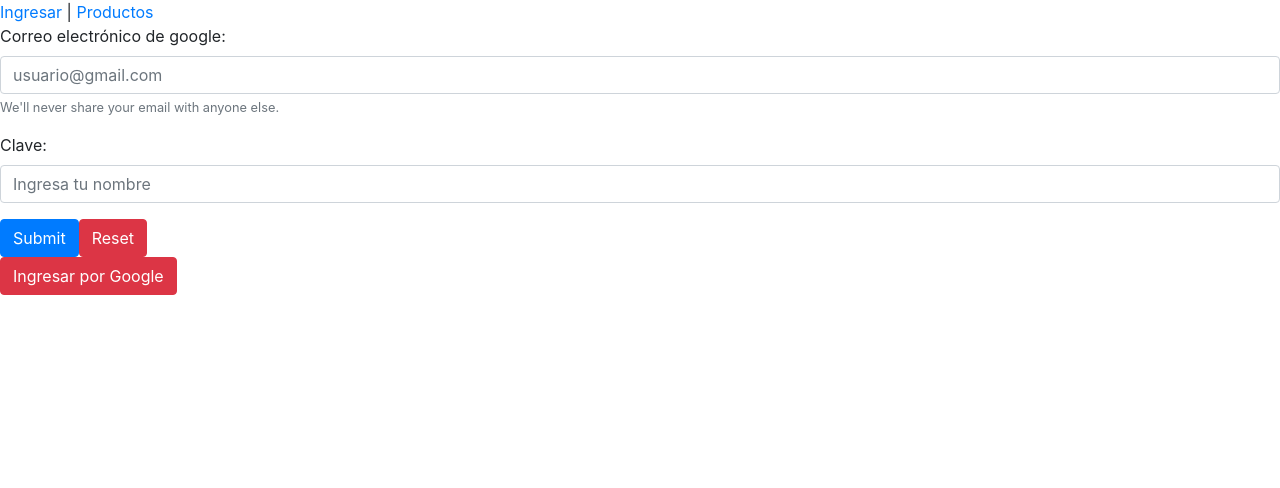
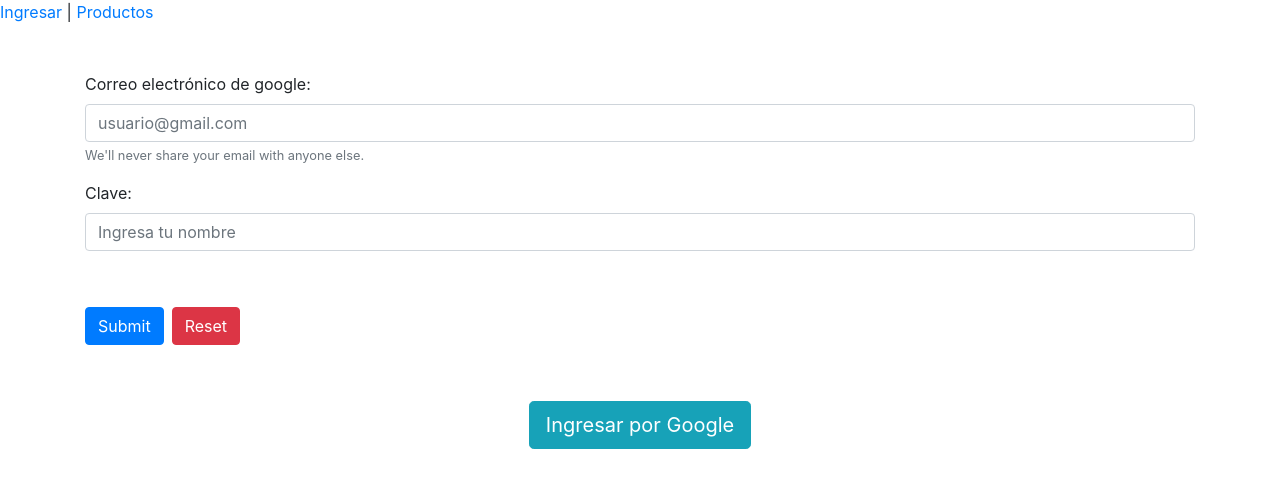
Before and after one commit to flowersflowing/DL_pruebadeploy, a Vue app: page / in a window 1280 px wide. Shown: the top 488 px of the page. Built offline with nearby package versions, Linux system fonts and the light colour scheme.

Commit message:
Ordenando un poco. Todavía no puedo traer la db a la tabla

```diff
--- a/src/components/Login.vue
+++ b/src/components/Login.vue
@@ -1,5 +1,5 @@
 <template>
-  <div class="login">
+  <div class="login container my-5">
     <b-form @submit.prevent="login" @reset="onReset" v-if="show">
       <b-form-group id="input-group-1" label="Correo electrónico de google:" label-for="input-1" description="We'll never share your email with anyone else.">
         <b-form-input id="input-1" v-model="form.email" type="email" placeholder="usuario@gmail.com" required></b-form-input>
@@ -8,11 +8,14 @@
       <b-form-group id="input-group-2" label="Clave:" label-for="input-2">
         <b-form-input id="input-2" v-model="form.password" type="password" placeholder="Ingresa tu nombre" required></b-form-input>
       </b-form-group>
-
-      <b-button type="submit" variant="primary">Submit</b-button>
-      <b-button type="reset" variant="danger">Reset</b-button>
+      <div class="my-5">
+        <b-button type="submit" variant="primary">Submit</b-button>
+        <b-button class="m-2" type="reset" variant="danger">Reset</b-button>
+      </div>
     </b-form>
-    <b-button variant="danger" @click="loginGoogle">Ingresar por Google</b-button>
+    <div class="text-center">
+      <b-button size="lg" variant="info" @click="loginGoogle">Ingresar por Google</b-button>
+    </div>
   </div>
 </template>
 
```
